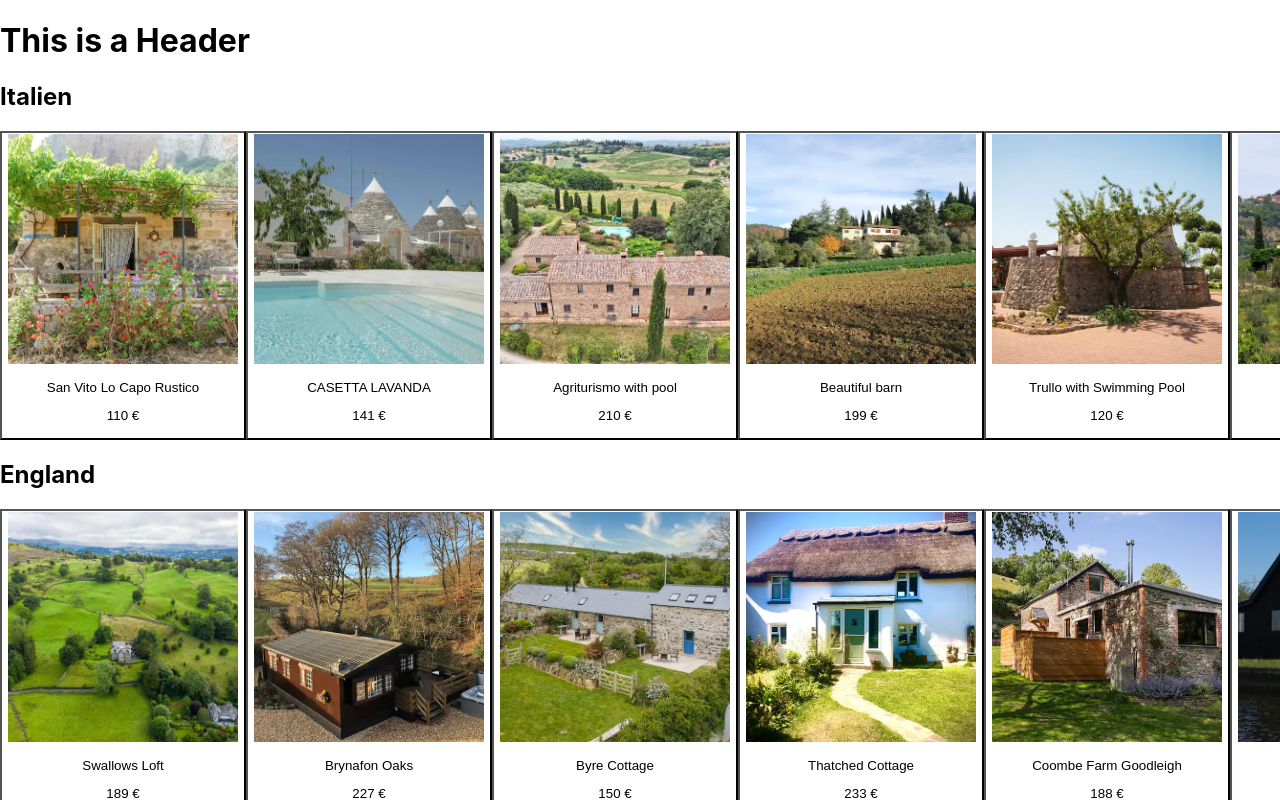
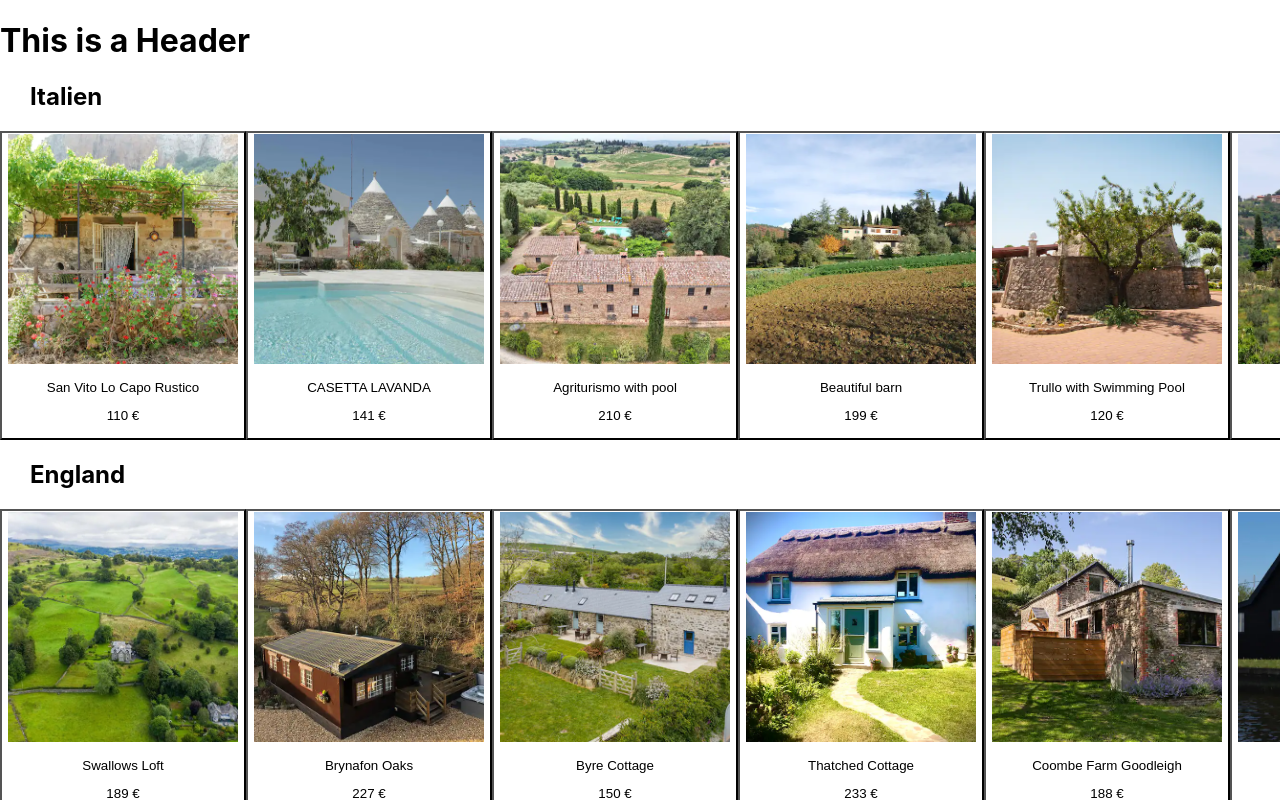
Before and after one commit to JulianDiener/webtech, a React (Create React App) app: page / in a window 1280 px wide. Shown: the top 800 px of the page. Built offline with nearby package versions, Linux system fonts and the light colour scheme.

Commit message:
CHG: added margin to h2

```diff
--- a/src/index.css
+++ b/src/index.css
@@ -50,3 +50,7 @@ footer {
     width: calc(50% - 20px);
   }
 }
+
+h2{
+  margin-left: 30px;
+}
```
